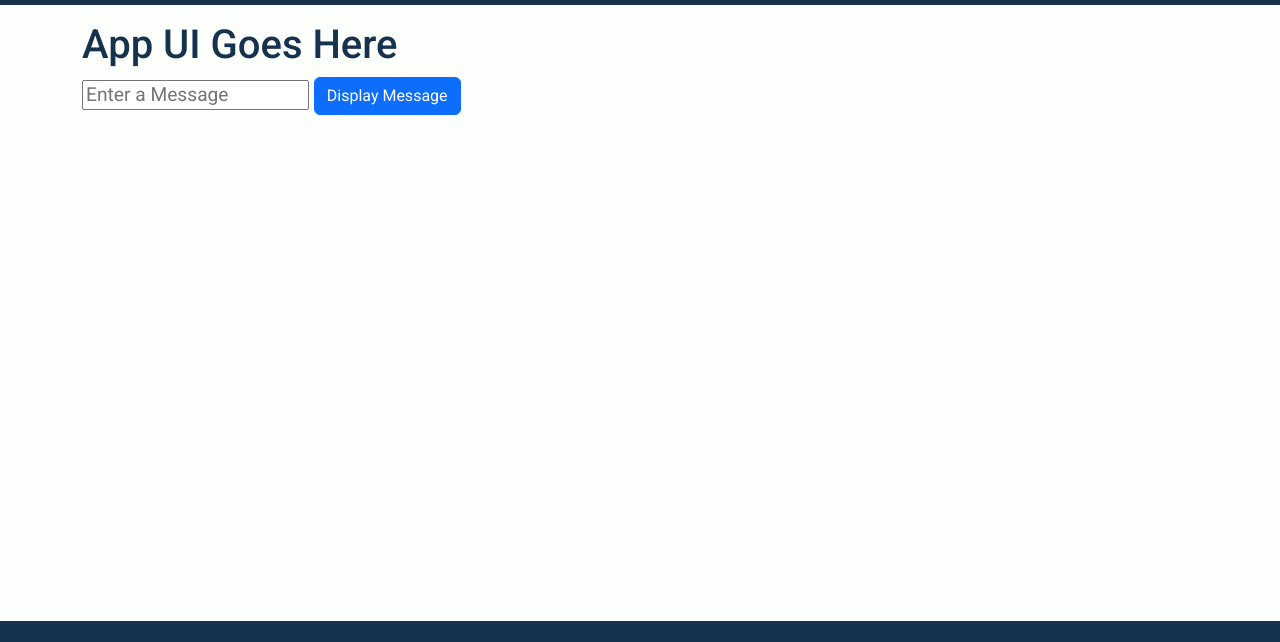
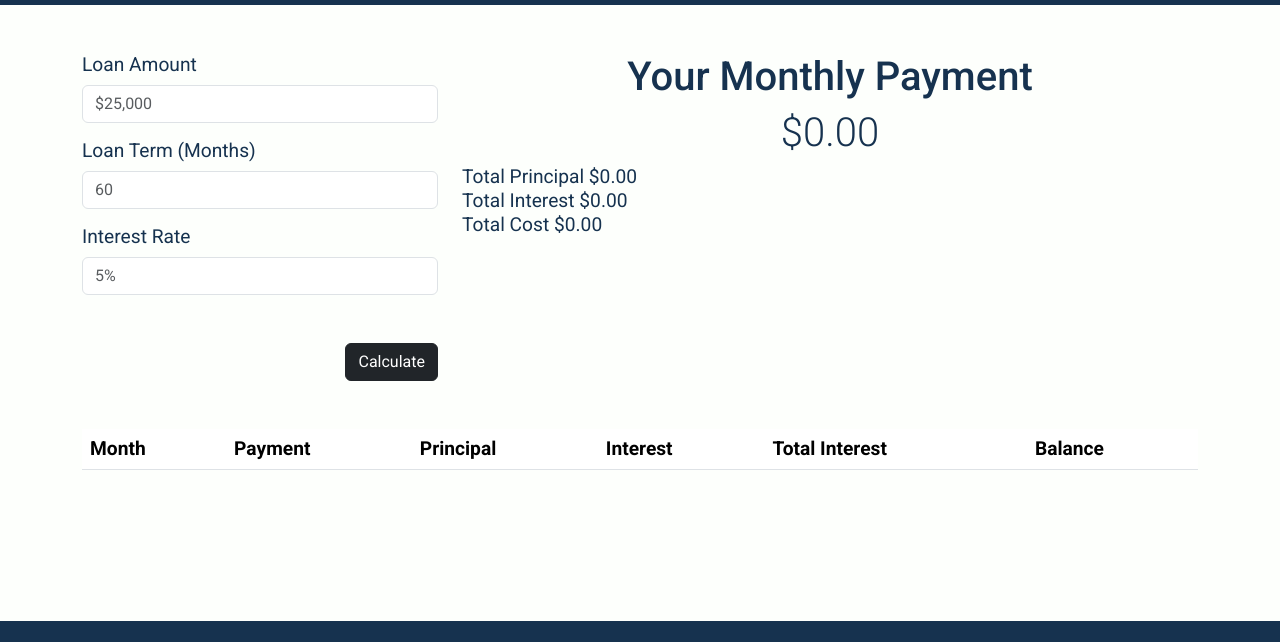
Before and after one commit to arreodan/mortgage-calculator, a plain HTML site: page app.html in a window 1280 px wide. Shown: the part 71-713 px from the top of the page. Drawn offline with nearby package versions, Linux system fonts and the light colour scheme; some packages are replaced by stand-ins of ours; a script that the page names is missing; a web font is replaced by a local one.

Commit message:
js added, gets numbers but doesnt display them yet

```diff
--- a/app.html
+++ b/app.html
@@ -87,10 +87,54 @@
       </nav>
     </header>
 
-    <main class="container mt-3">
-      <h1>App UI Goes Here</h1>
-      <input type="text" placeholder="Enter a Message" id="message"/>
-      <button class="btn btn-primary" id="btnSubmit">Display Message</button>
+    <main class="container mt-5">
+      <div class="row gy-3">
+        <div class="col-lg-4">
+          <label for="loanAmount" class="form-label">Loan Amount</label>
+          <input class="form-control mb-3" min="1" type="number" name="loanAmount" placeholder="$25,000" id="loanAmount">
+
+          <label for="loanTerm" class="form-label">Loan Term (Months)</label>
+          <input class="form-control mb-3" min="1" type="number" name="loanTerm" placeholder="60" id="loanTerm">
+
+          <label for="interestRate" class="form-label">Interest Rate</label>
+          <input class="form-control mb-3" min="1" type="number" name="interestRate" placeholder="5%" id="interestRate">
+          <div class="text-end mt-5">
+            <button class="btn btn-dark" onclick="getInput()">Calculate</button>
+          </div>
+        </div>
+        <div class="col-lg-8">
+          <div class="text-center">
+            <h1>Your Monthly Payment</h1>
+            <h2 class="lead display-6" id="monthlyPayment">$0.00</h2>
+          </div>
+          <span>Total Principal</span>
+          <span id="totalPrincipal">$0.00</span>
+          <br>
+            <span>Total Interest</span>
+            <span id="totalInterest">$0.00</span>
+          <br>
+          <span>Total Cost</span>
+          <span id="totalCost">$0.00</span>
+        </div>
+      </div>
+      <div class="table-responsive mt-5">
+        <table class="table table-striped">
+          <thead>
+            <tr>
+              <th>Month</th>
+              <th>Payment</th>
+              <th>Principal</th>
+              <th>Interest</th>
+              <th>Total Interest</th>
+              <th>Balance</th>
+            </tr>
+          </thead>
+          <tbody id="monthlyData">
+            <!-- Montly Data -->
+
+          </tbody>
+        </table>
+      </div>
     </main>
 
 <footer>
@@ -109,9 +153,18 @@
         </div>
     </div>
 </div>
+</footer>
 
-
-</footer>
+<template id="tableRowTemplate">
+            <tr>
+              <td data-id="month"></td>
+              <td data-id="payment"></td>
+              <td data-id="principal"></td>
+              <td data-id="interest"></td>
+              <td data-id="totalInterest"></td>
+              <td data-id="balance"></td>
+            </tr>
+</template>
 
     <!-- Bootstrap JS -->
     <script
@@ -125,8 +178,5 @@
 
 <!--  App JS -->
 <script src="/js/site.js"></script>
-<script>
-    document.getElementById('btnSubmit').addEventListener('click', displayMessage);
-</script>
-  </body>
+</body>
 </html>
--- a/js/site.js
+++ b/js/site.js
@@ -1,12 +1,74 @@
-function displayMessage() {
-    let msg = document.getElementById('message').value;
-    // alert(msg);
+function getInput(){
+    let loanAmount = parseFloat(document.getElementById("loanAmount").value);
+    let loanTerm = parseInt(document.getElementById("loanTerm").value);
+    let interestRate = parseFloat(document.getElementById('interestRate').value);
 
-    Swal.fire(
-        {
-            backdrop: false,
-            title: 'App Name',
-            text: msg
-        }
-    );
+    calculateData(loanAmount, loanTerm, interestRate);
+
+    document.getElementById('monthlyPayment').innerText = ''
+
+    let monthlyPayment = loanAmount * (interestRate / 1200) / (1 - (1 + interestRate / 1200) ** -loanTerm);
+
+    monthlyPayment = parseFloat(monthlyPayment).toFixed(2)
+
+    document.getElementById('monthlyPayment').innerText = "$" + monthlyPayment;
+    document.getElementById("totalPrincipal").innerText = "$" + loanAmount;
+
 }
+
+function calculateData(loanAmount, loanTerm, interestRate){
+
+    let monthlyPayment = loanAmount * (interestRate/1200) / (1-(1 + interestRate / 1200)**-loanTerm)
+
+
+    let interestPayment = loanAmount * interestRate/1200;
+    // let totalInterest = interestPayment + previousInterest
+    let principalPayment = monthlyPayment - interestPayment;
+    let balance = loanAmount - principalPayment;
+
+    // create formulas to get total interest and previous balance
+
+    let monthlyData = {
+        // month: month,
+        payment: monthlyPayment,
+        principal: principalPayment,
+        interest: interestPayment,
+        // totalInterest: totalInterest,
+        balance: balance,
+    }
+
+    // create an array to store object
+    let monthlyTermData = []
+
+    // store all objects
+    monthlyTermData.push(monthlyData)
+}
+
+
+
+
+
+
+function displayData() {
+    const dataTable = document.getElementById('monthlyData');
+    const template = document.getElementById('tableRowTemplate');
+
+    // use for loop to go through each object in the array from calculateData()
+    for(i = 0; i < loanTerm; i++){
+        let month = i
+
+        let tableRow = document.importNode(template.content, true)
+
+        tableRow.querySelector('[data-id="month"]').textContent = month;
+        tableRow.querySelector('[data-id="payment"]').textContent = payment;
+        tableRow.querySelector('[data-id="principal"]').textContent = principal;
+        tableRow.querySelector('[data-id="interest"]').textContent = interest;
+        tableRow.querySelector('[data-id="totalInterest"]').textContent = totalInterest;
+        tableRow.querySelector('[data-id="balance"]').textContent = balance;
+
+
+        dataTable.appendChild(tableRow);
+
+        calculateData(month)
+    }
+}
```
